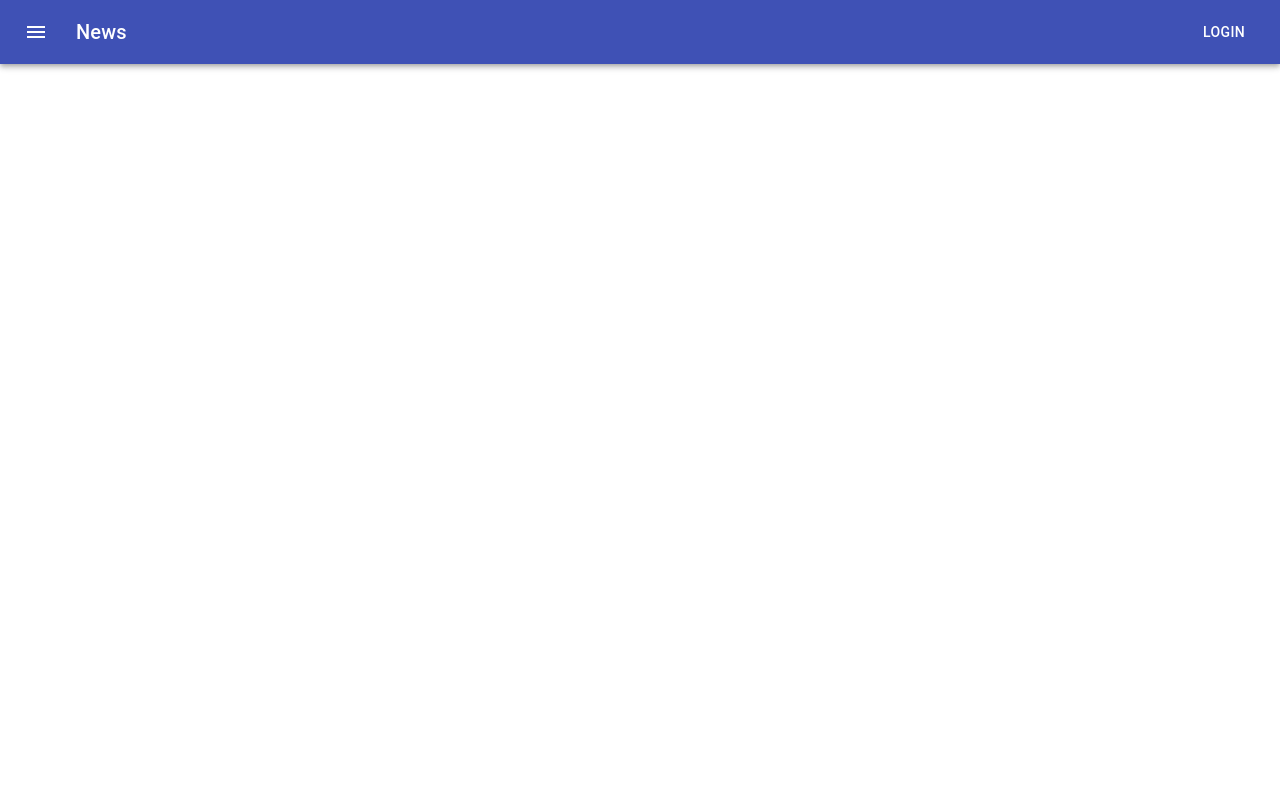
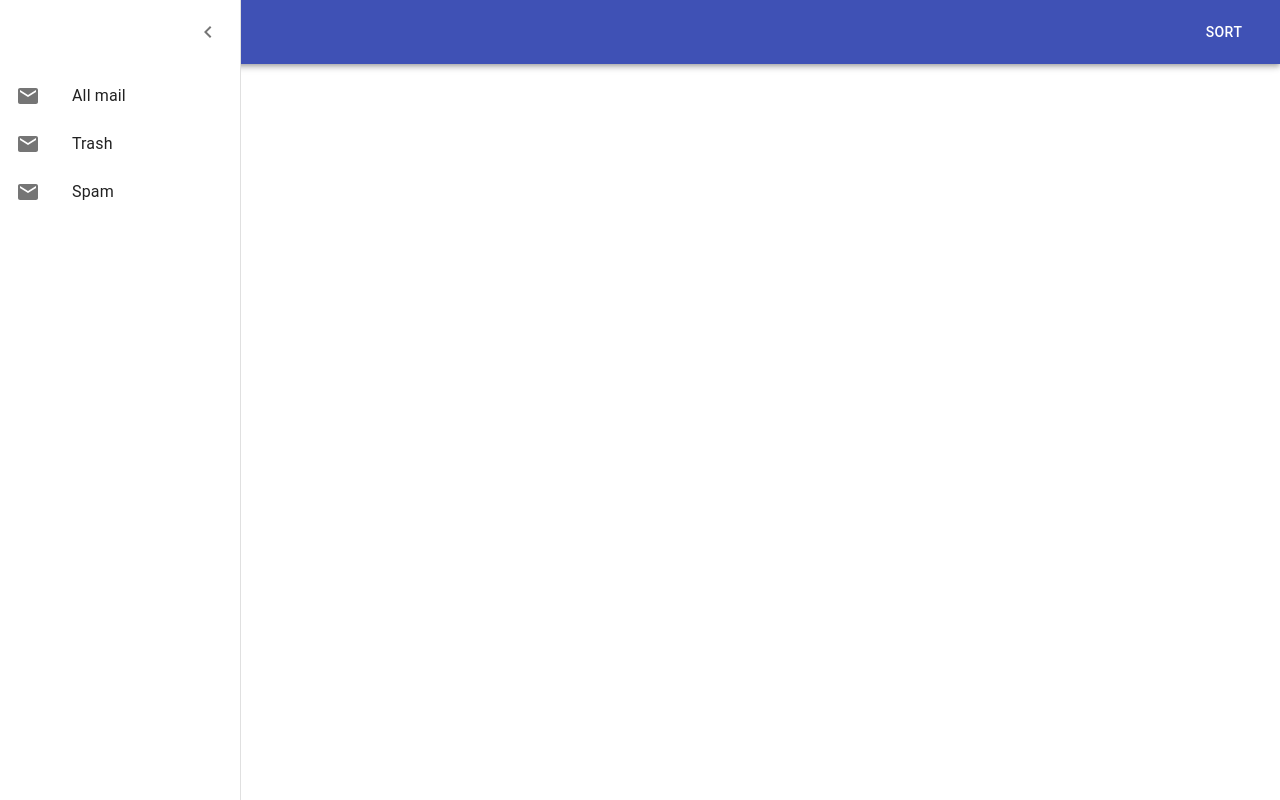
Before and after one commit to Mr-G-D/Sorting-Visualizer, a React (Create React App) app: page / in a window 1280 px wide. Built offline with nearby package versions, Linux system fonts and the light colour scheme.

Commit message:
Sidebar added, props sent, captured and shown on the appbar

```diff
--- a/src/components/AppBar.jsx
+++ b/src/components/AppBar.jsx
@@ -8,6 +8,7 @@
   Typography,
 } from "@material-ui/core";
 import MenuIcon from "@material-ui/icons/Menu";
+import Sidebar from "./Sidebar";
 
 const useStyles = makeStyles((theme) => ({
   root: {
@@ -23,6 +24,9 @@
 
 const Appbar = () => {
   const classes = useStyles();
+
+  const [algorithm, setAlgorithm] = React.useState("Algorithm");
+
   return (
     <div className={classes.root}>
       <AppBar position="static">
@@ -36,11 +40,12 @@
             <MenuIcon />
           </IconButton>
           <Typography variant="h6" className={classes.title}>
-            News
+            {algorithm}
           </Typography>
-          <Button color="inherit">Login</Button>
+          <Button color="inherit">Sort</Button>
         </Toolbar>
       </AppBar>
+      <Sidebar selectAlgorithm={(algorithm) => setAlgorithm(algorithm)} />
     </div>
   );
 };
--- /dev/null
+++ b/src/components/Sidebar.jsx
@@ -0,0 +1,101 @@
+import {
+  Drawer,
+  IconButton,
+  List,
+  ListItem,
+  ListItemIcon,
+  ListItemText,
+  makeStyles,
+} from "@material-ui/core";
+import MailIcon from "@material-ui/icons/Mail";
+import ChevronLeftIcon from "@material-ui/icons/ChevronLeft";
+import React from "react";
+
+const useStyles = makeStyles((theme) => ({
+  root: {
+    display: "flex",
+  },
+  appBar: {
+    transition: theme.transitions.create(["margin", "width"], {
+      easing: theme.transitions.easing.sharp,
+      duration: theme.transitions.duration.leavingScreen,
+    }),
+  },
+  appBarShift: {
+    width: `calc(100% - ${drawerWidth}px)`,
+    marginLeft: drawerWidth,
+    transition: theme.transitions.create(["margin", "width"], {
+      easing: theme.transitions.easing.easeOut,
+      duration: theme.transitions.duration.enteringScreen,
+    }),
+  },
+  menuButton: {
+    marginRight: theme.spacing(2),
+  },
+  hide: {
+    display: "none",
+  },
+  drawer: {
+    width: drawerWidth,
+    flexShrink: 0,
+  },
+  drawerPaper: {
+    width: drawerWidth,
+  },
+  drawerHeader: {
+    display: "flex",
+    alignItems: "center",
+    padding: theme.spacing(0, 1),
+    // necessary for content to be below app bar
+    ...theme.mixins.toolbar,
+    justifyContent: "flex-end",
+  },
+}));
+
+const drawerWidth = 240;
+
+const Sidebar = (props) => {
+  const classes = useStyles();
+  const [open, setOpen] = React.useState(true);
+
+  //   const handleDrawerOpen = () => {
+  //     setOpen(true);
+  //   };
+
+  const handleDrawerClose = () => {
+    setOpen(false);
+  };
+  return (
+    <Drawer
+      className={classes.drawer}
+      variant="persistent"
+      anchor="left"
+      open={open}
+      classes={{
+        paper: classes.drawerPaper,
+      }}
+    >
+      <div className={classes.drawerHeader}>
+        <IconButton onClick={handleDrawerClose}>
+          <ChevronLeftIcon />
+        </IconButton>
+      </div>
+      <List>
+        {["All mail", "Trash", "Spam"].map((text, index) => (
+          <ListItem
+            onClick={() => props.selectAlgorithm(text)}
+            button
+            key={text}
+          >
+            <ListItemIcon>
+              <MailIcon />
+            </ListItemIcon>
+            <ListItemText primary={text} />
+          </ListItem>
+        ))}
+      </List>
+    </Drawer>
+  );
+};
+
+export default Sidebar;
```
Also changed, not shown: public/manifest.json.
